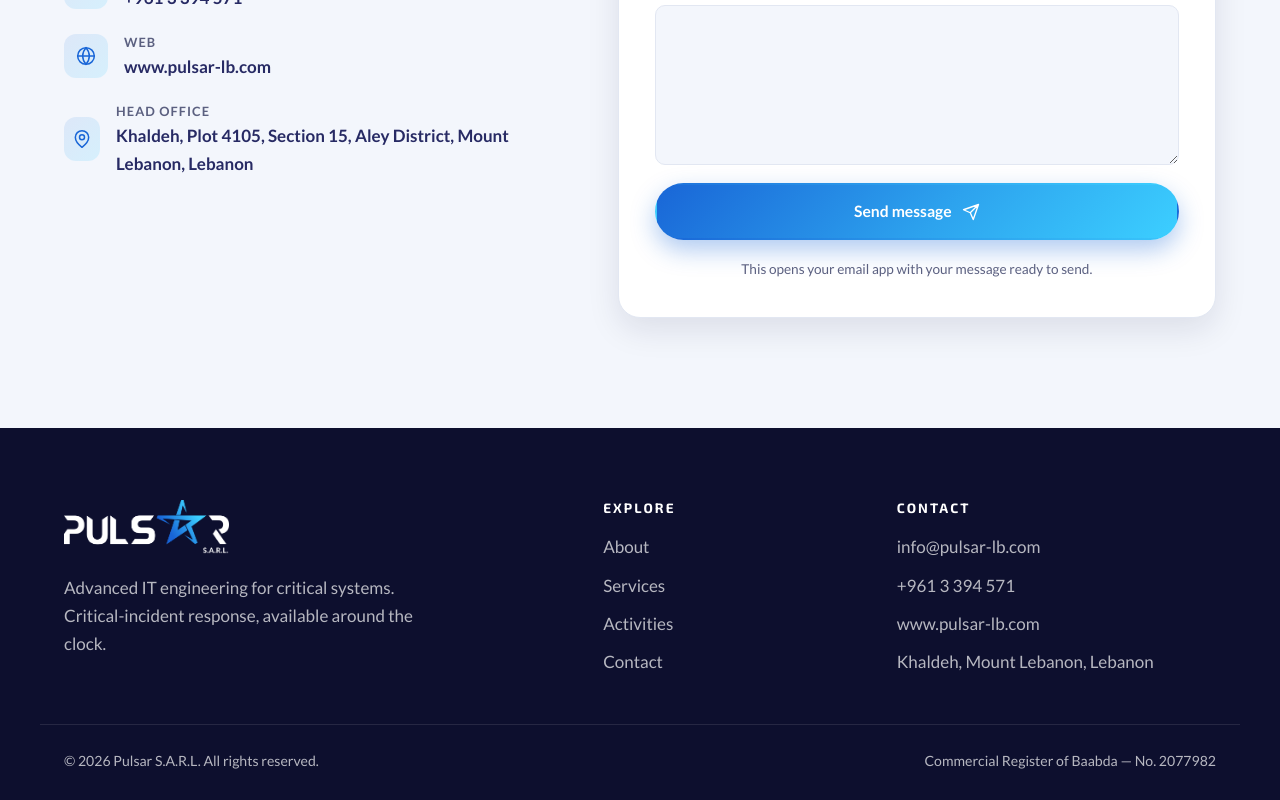
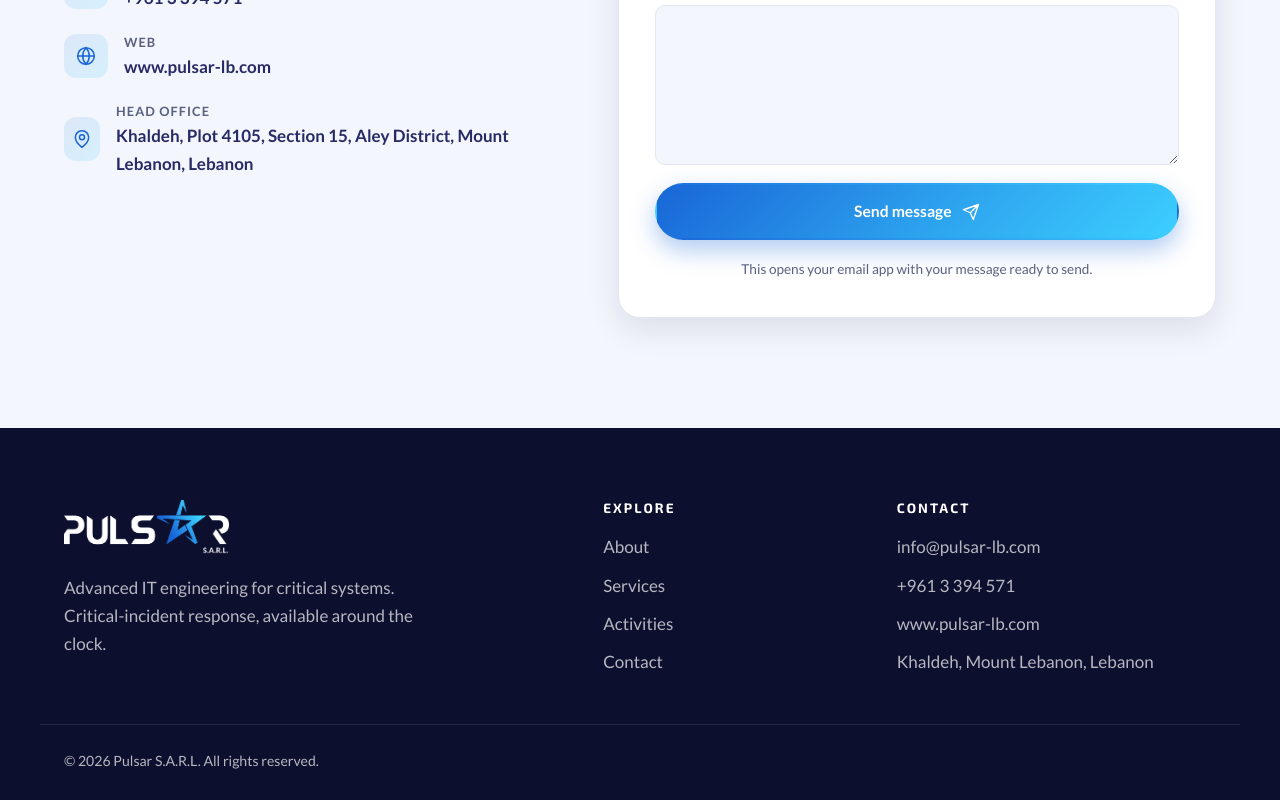
Before and after one commit to Sarah2430/pulsar, a React (Vite) app: page / in a window 1280 px wide. Shown: the part 5085-5885 px from the top of the page. Built offline with nearby package versions, Linux system fonts and the light colour scheme.

Commit message:
Remove registration number from footer

```diff
--- a/src/components/Footer.jsx
+++ b/src/components/Footer.jsx
@@ -44,7 +44,6 @@ function Footer() {
 
       <div className="container footer__bottom">
         <span>© {year} {company.name} All rights reserved.</span>
-        <span>Commercial Register of Baabda — No. 2077982</span>
       </div>
     </footer>
   )
```
